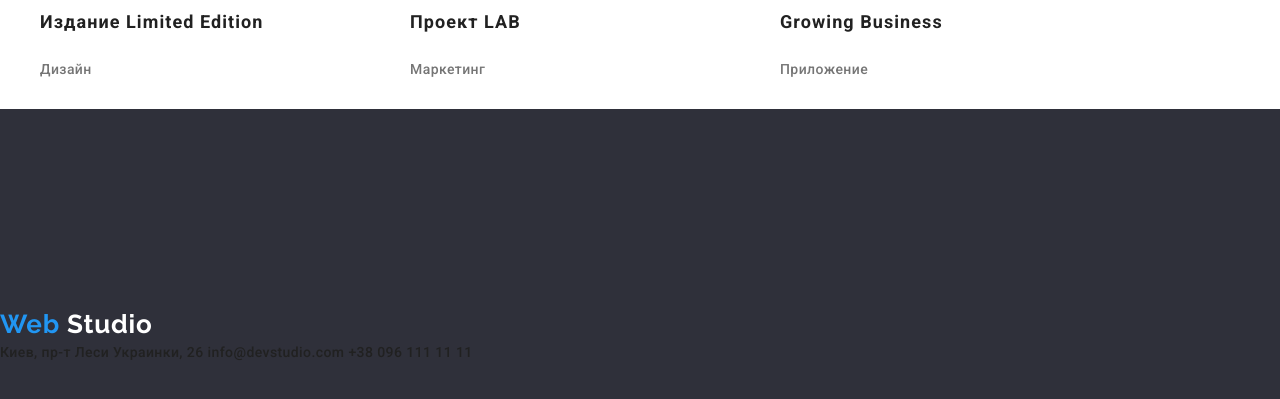
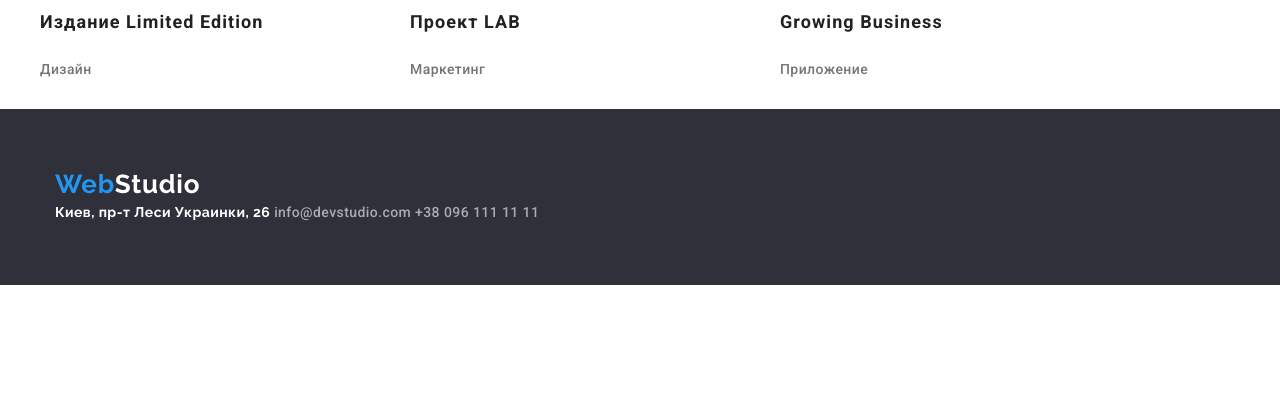
Before and after one commit to Abazhey/goit-markup-hw-03, a plain HTML site: page portfolio.html in a window 1280 px wide. Shown: the part 1252-1651 px from the top of the page. After the commit the page ends 1537 px from the top, so only its background shows below. Drawn offline with nearby package versions, Linux system fonts and the light colour scheme; a web font is replaced by a local one.

Commit message:
в низу

```diff
--- a/portfolio.html
+++ b/portfolio.html
@@ -116,21 +116,25 @@
       </li>
       </ul>
     </main>
-    <footer class="dark">
+    <footer class="dark-footer">
+      <div class="conteiner">
       <!-- Адрес и контакты в футере -->
-       <a class="logo" href=""><span class="logo-half">Web</span> <span class="logofu">Studio</span> </a>
+      <a class="logo" href=""
+        ><span class="logo-half">Web</span><span class="logofu">Studio</span>
+      </a>
       <address class="address">
         <a
-          class="link"
+          class="fufuter"
           href="https://goo.gl/maps/oNS3qtccbDYaicC58"
           target="_blank"
-          rel="noopener noreferrer"
+          rel ="noopener noreferrer"
           >Киев, пр-т Леси Украинки, 26</a
         >
 
-        <a class="link" href="mailto:info@devstudio.com">info@devstudio.com</a>
-        <a class="link" href="tel:+380961111111">+38 096 111 11 11</a>
+        <a class="link koko" href="mailto:info@devstudio.com">info@devstudio.com</a>
+        <a class="link koko" href="tel:+380961111111">+38 096 111 11 11</a>
       </address>
-    </footer>
+    </div>
+  </footer>
   </body>
 </html>
```
